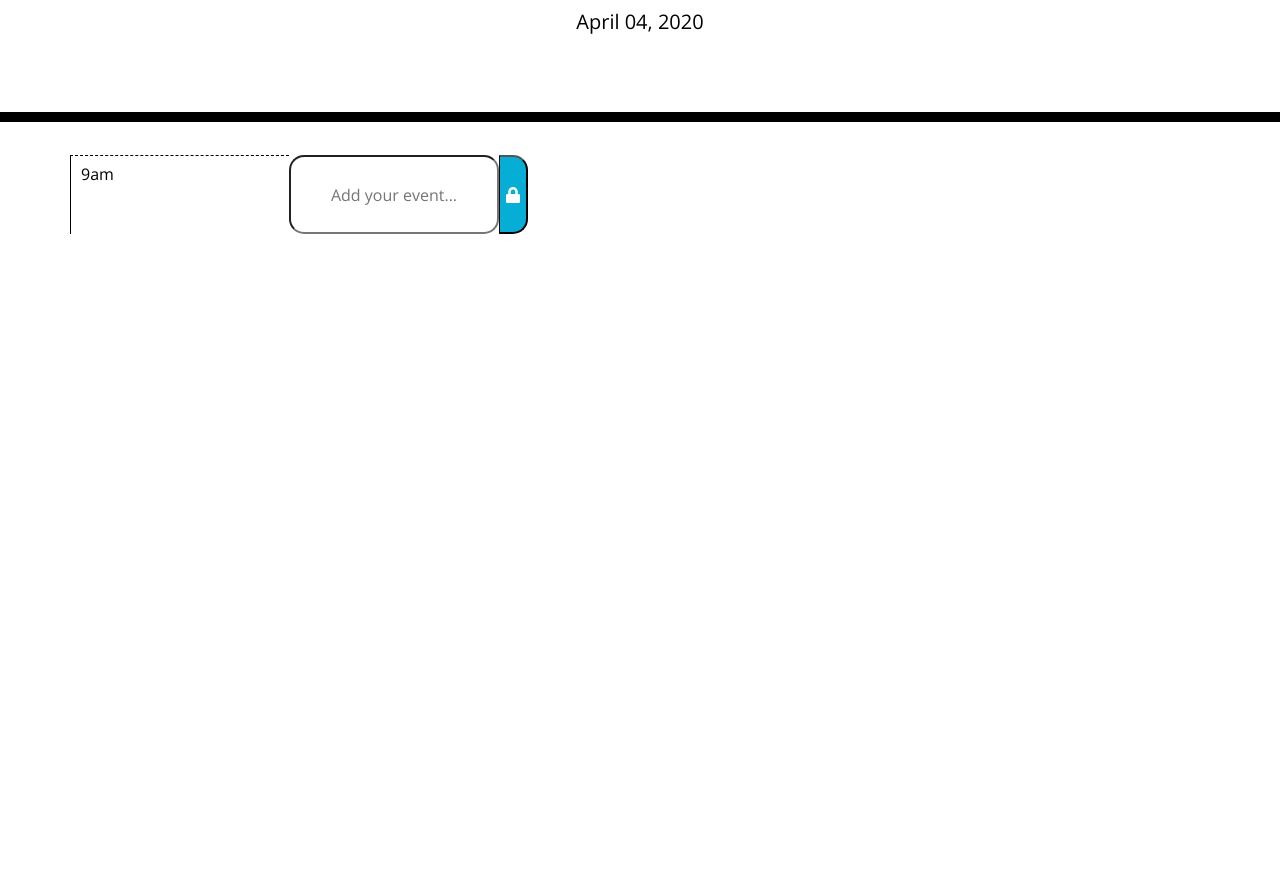
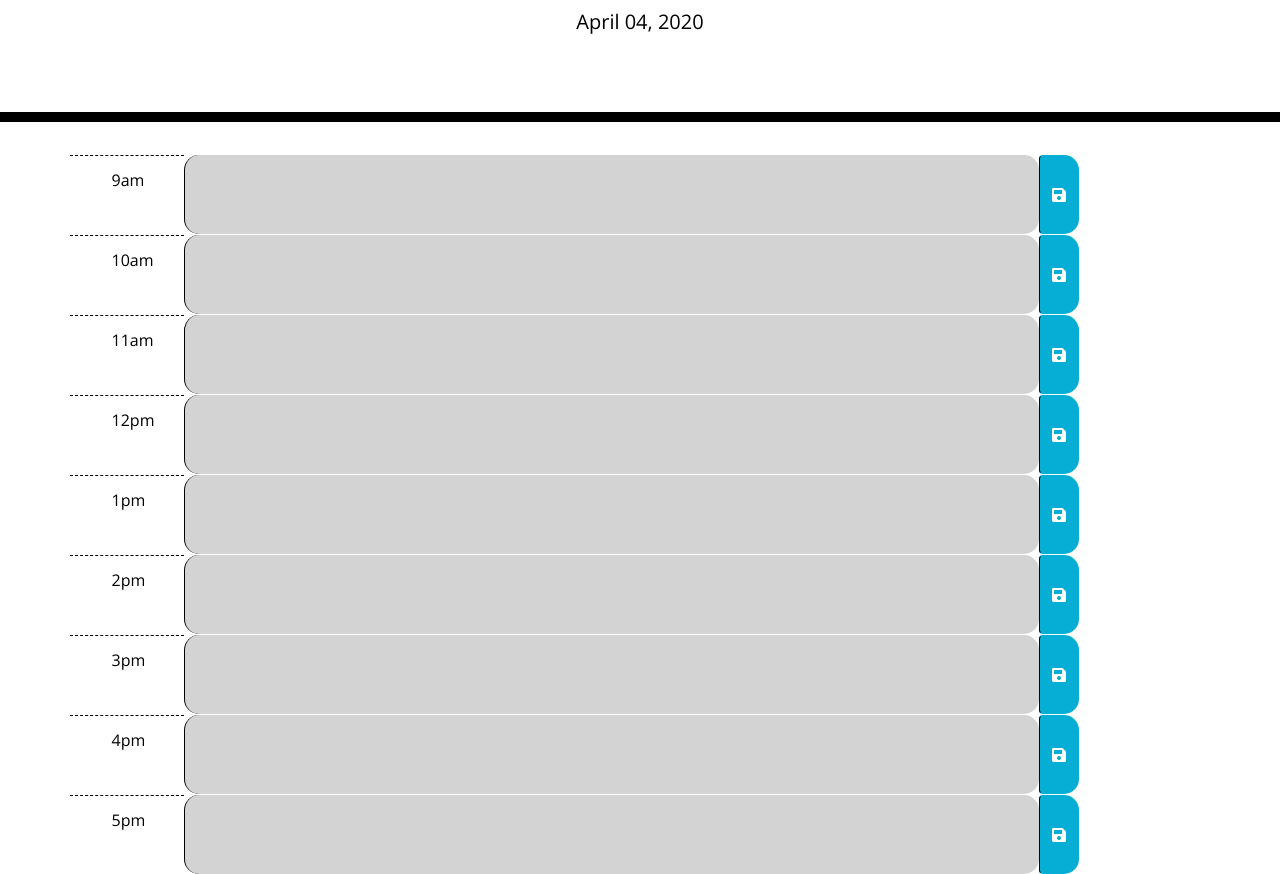
Before and after one commit to emilyresch/day_planner, a plain HTML site: page index.html in a window 1280 px wide. Shown: the part 182-1056 px from the top of the page. Before the commit the page ends 800 px from the top, so only its background shows below. Drawn offline with nearby package versions, Linux system fonts and the light colour scheme.

Commit message:
almost there....

```diff
--- a/index.html
+++ b/index.html
@@ -31,11 +31,85 @@
     <div class="container">
 
       <!-- Timeblocks go here -->
-      <div class="row">
-      <textarea class="hour">9am</textarea>
-      <input type="text" class="time-block description" id="time-block-input" placeholder="Add your event..."></input>
+      <!-- <div class="row">
+      <textarea class="hour">9am</textarea> -->
 
-      <button class="saveBtn fas fa-lock"></button>
+      <!-- <input type="text" class="time-block description" id="time-block-input" placeholder="Add your event..."></input> -->
+
+      <!-- <div class="row">
+        <textarea class="hour">9am</textarea>
+         <label for="password">Password</label>
+        <input type="text" name="event" id="time-block-input" placeholder="Add your event..." />
+        <button class="saveBtn fas fa-lock"></button>
+      </div> -->
+
+      <div id="hour-9" class="row">
+        <div class="hour">
+          9am
+        </div>
+        <textarea id="event-input" class="description time-block event-input"></textarea>
+        <button class="btn saveBtn"><i class="fas fa-save"></i></button>
+      </div>
+      <div id="hour-10" class="row">
+        <div class="hour">
+          10am
+        </div>
+        <textarea class="description time-block event-input"></textarea>
+        <button class="btn saveBtn"><i class="fas fa-save"></i></button>
+      </div>
+      <div id="hour-10" class="row">
+        <div class="hour">
+          11am
+        </div>
+        <textarea class="description time-block event-input"></textarea>
+        <button class="btn saveBtn"><i class="fas fa-save"></i></button>
+      </div>
+      <div id="hour-10" class="row">
+        <div class="hour">
+          12pm
+        </div>
+        <textarea class="description time-block event-input" data-eventInput ></textarea>
+        <button class="btn saveBtn"><i class="fas fa-save"></i></button>
+      </div>
+      <div id="hour-13" class="row">
+        <div class="hour">
+          1pm
+        </div>
+        <textarea class="description time-block event-input"></textarea>
+        <button class="btn saveBtn"><i class="fas fa-save"></i></button>
+      </div>
+      <div id="hour-14" class="row">
+        <div class="hour">
+          2pm
+        </div>
+        <textarea class="description time-block event-input"></textarea>
+        <button class="btn saveBtn"><i class="fas fa-save"></i></button>
+      </div>
+      <div id="hour-15" class="row">
+        <div class="hour">
+          3pm
+        </div>
+        <textarea class="description time-block event-input"></textarea>
+        <button class="btn saveBtn"><i class="fas fa-save"></i></button>
+      </div>
+      <div id="hour-16" class="row">
+        <div class="hour">
+          4pm
+        </div>
+        <textarea class="description time-block event-input"></textarea>
+        <button class="btn saveBtn"><i class="fas fa-save"></i></button>
+      </div>
+      <div id="hour-17" class="row">
+        <div class="hour">
+          5pm
+        </div>
+        <textarea id="event-input" class="description time-block event-input"></textarea>
+        <button class="btn saveBtn"><i class="fas fa-save"></i></button>
+      </div>
+
+
+
+
     </div>
 
     </div>
--- a/script.js
+++ b/script.js
@@ -25,6 +25,10 @@
 
 ///////// putting today's date on the jumbotron ///////////
 var today = moment().toString();
+var thisHour = moment().hours();
+console.log(thisHour);
+var pastHour = thisHour - 1
+console.log(pastHour);
 
 var dateFormat = "MMMM DD, YYYY";
 var timeFormat = "HH:mm";
@@ -44,27 +48,53 @@ $("#currentDay").text(todayDate);
 
 
 ///////// change color of timeblock depending on the time of day //////////
-// if () {
+// if (hour is current hour) {
 //   make current timeblock red = .present
+var color = $(".description");
+var calHour = $(".hour");
+console.log(calHour);
+
+  if (calHour == thisHour) {
+    color.toggleClass("present");
+  } else if (pastHour) {
+    color.toggleClass("past");
+  } else {
+    color.toggleClass("future");
+  }
+
+
+
 // }
-// else if (time is earlier than now){
+// else if (hour is earlier than current){
 //   make past timeblocks grey = .past
-// } else {
+
+// } else { //hour is later than current
 //     make timeblocks green = .future
 // }
 
 
+
+// var timeblock = $("textarea");
+// timeblock.attr("style", "bacground-color: red;");
+
+
+
 ///////// function to save user event text ///////////
 
-$(".saveBtn").on("click", function (){
-  var userInput = document.getElementById("time-block-input");
-
+$(".saveBtn").on("click", function () {
+  // var userInput = document.getElementById("event-input");
+  // console.log(this);
   // e.preventDefault();
   // var userEvent = $(this).val();
-  var userEvent = userInput.value.trim(); //this doesnt work for some reason
+  var userEvent = $(".event-input").val().trim();
   console.log(userEvent);
 
   window.localStorage.setItem("event", userEvent);
   //now need to connect to where it was typed on the page and do getItem("event");
 
+
 });
+
+//retrieve saved values in local storage
+var saveEvent = localStorage.getItem("event");
+$(".event-input").text(saveEvent);
--- a/style.css
+++ b/style.css
@@ -26,20 +26,23 @@ textarea{
 }
 
 .time-block{
-  text-align: center;
+  text-align: left;
   border-radius: 15px;
+  width: 75%;
+  /* background-color: red; */
 }
 
 .row {
   white-space: pre-wrap;
   height: 80px;
-  border-top: 1px solid white;;
+  border-top: 1px solid white;
 }
 
 .hour {
   background-color: #ffffff;
   color: #000000;
   border-top: 1px dashed #000000;
+  width: 10%;
 }
 
 .past {
```
